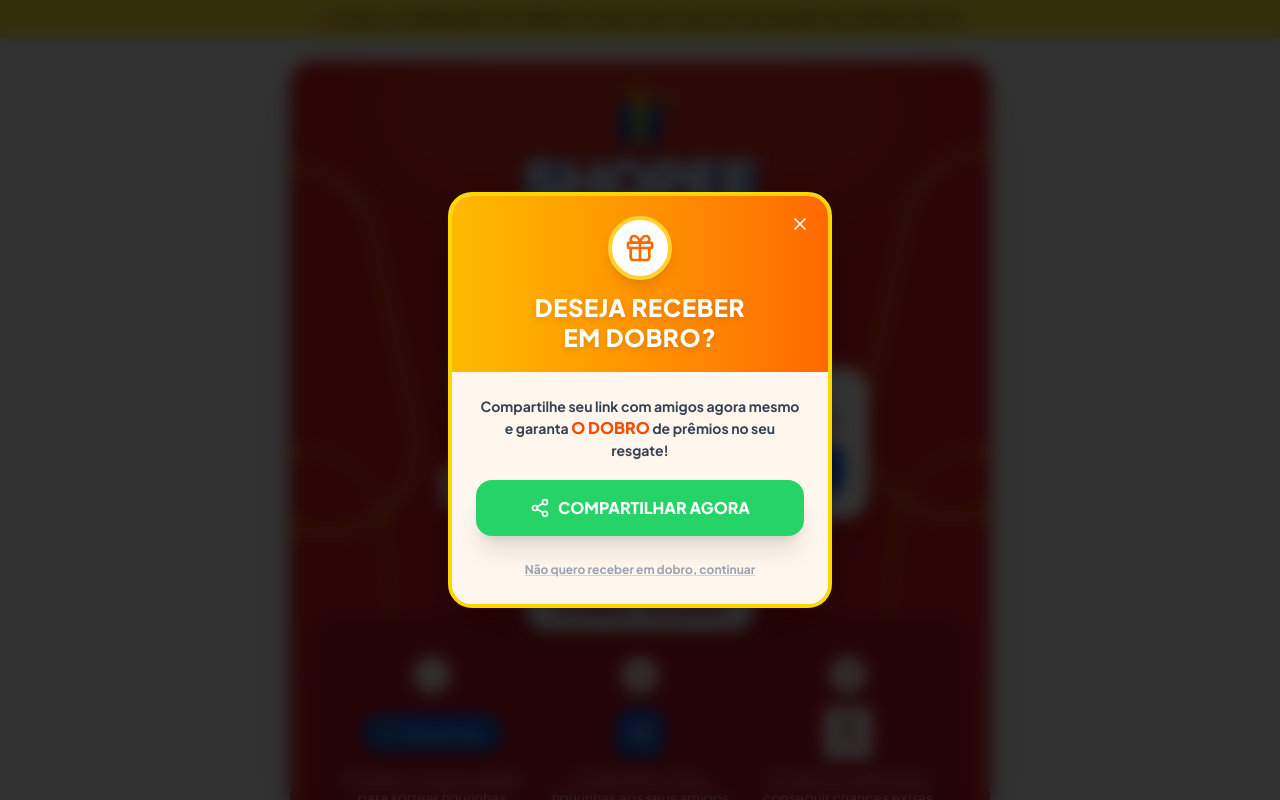
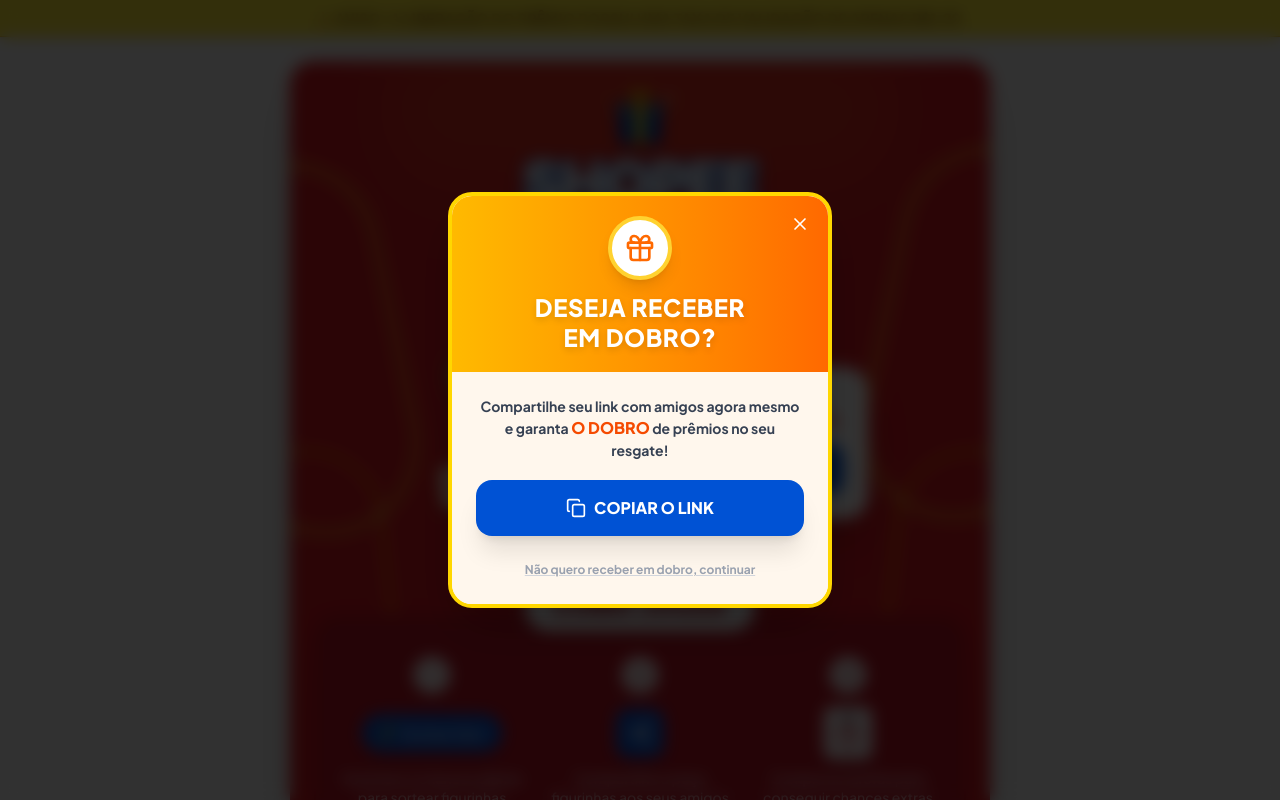
Before and after one commit to looker-code/shpinggg, a React (Vite) app: page / in a window 1280 px wide. Both pictures are taken after a click on the button "Sortear item". Shown: the top 800 px of the page. Built offline with nearby package versions, Linux system fonts and the light colour scheme.

Commit message:
style: troca o botao de compartilhar whatsapp por um de apenas copiar link

```diff
--- a/src/components/DoubleRewardModal.tsx
+++ b/src/components/DoubleRewardModal.tsx
@@ -1,5 +1,5 @@
 import React from 'react';
-import { X, Share2, Gift } from 'lucide-react';
+import { X, Share2, Gift, Copy } from 'lucide-react';
 
 interface DoubleRewardModalProps {
   isOpen: boolean;
@@ -26,8 +26,6 @@ export const DoubleRewardModal: React.FC<DoubleRewardModalProps> = ({
       console.error(e);
     }
 
-    const whatsappUrl = `https://api.whatsapp.com/send?text=${encodeURIComponent(text + ' ' + url)}`;
-    window.open(whatsappUrl, '_blank');
     onShare();
   };
 
@@ -61,10 +59,10 @@ export const DoubleRewardModal: React.FC<DoubleRewardModalProps> = ({
 
           <button
             onClick={handleShareClick}
-            className="w-full bg-[#25D366] hover:bg-[#1ebe57] active:scale-95 text-white font-black py-4 rounded-2xl shadow-xl transition-all flex items-center justify-center gap-2 group"
+            className="w-full bg-[#0052d4] hover:bg-[#0041a8] active:scale-95 text-white font-black py-4 rounded-2xl shadow-xl transition-all flex items-center justify-center gap-2 group"
           >
-            <Share2 className="w-5 h-5 group-hover:scale-110 transition-transform" />
-            <span>COMPARTILHAR AGORA</span>
+            <Copy className="w-5 h-5 group-hover:scale-110 transition-transform" />
+            <span>COPIAR O LINK</span>
           </button>
 
           <button
```
